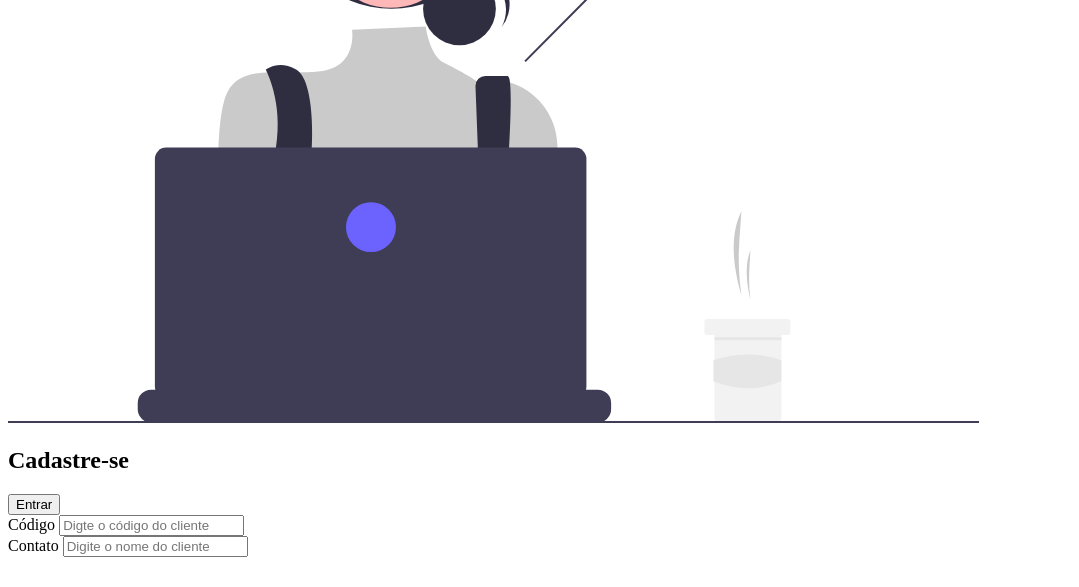
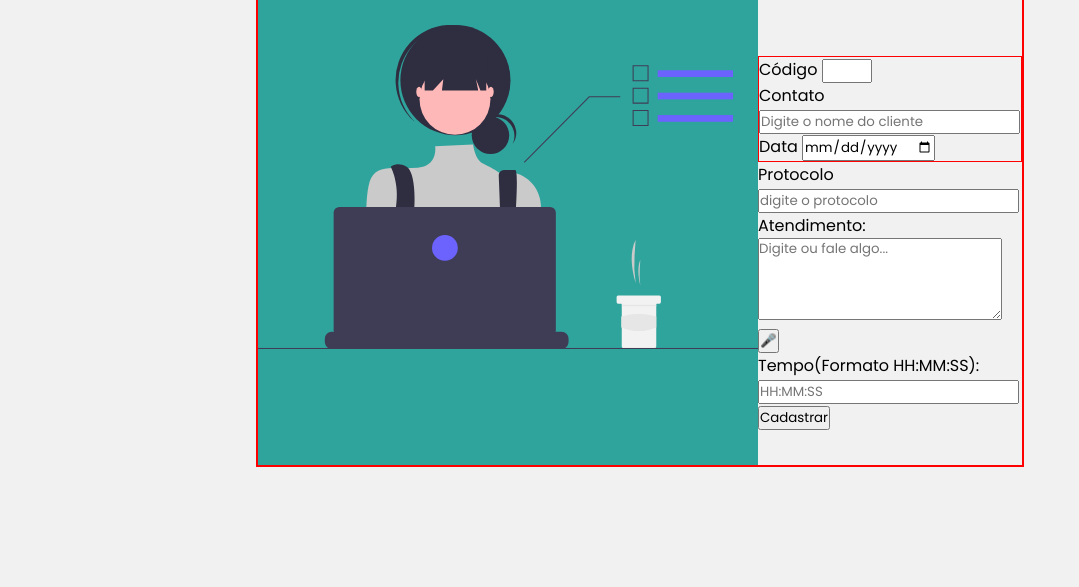
Before and after one commit to matheus173/alessandro-baiano-front, a plain HTML site: page registrar.html in a window 1280 px wide. Shown: the part 213-800 px from the top of the page, without its empty margins (0-1079 px from the left). Drawn offline with Linux system fonts and the light colour scheme.

Commit message:
register

```diff
--- /dev/null
+++ b/assents/CSS/registrar.css
@@ -0,0 +1,96 @@
+@import url('https://fonts.googleapis.com/css2?family=Poppins:ital,wght@0,100;0,200;0,300;0,400;0,500;0,600;0,700;0,800;0,900;1,100;1,200;1,300;1,400;1,500;1,600;1,700;1,800;1,900&display=swap');
+
+* {
+    margin: 0;
+    padding: 0;
+    box-sizing: border-box;
+    font-family: 'Poppins', sans-serif;
+}
+
+
+
+
+body {
+    background-color: #f1f1f1;
+    background-size: cover;
+    background-position: center;
+    background-repeat: no-repeat;
+    height: 100vh;
+    margin: 0;
+
+}
+
+.container {
+    display: flex;
+    align-items: center;
+    justify-content: center;
+    width: 100%;
+    height: 100vh;
+}
+
+.box {
+    height: 70%;
+    width: 60%;
+    display: flex;
+    border: 2px solid red;
+}
+
+/* BOX LEFT */
+
+
+.box-left {
+    display: flex;
+    flex: 1;
+
+    align-items: center;
+    justify-content: center;
+    background-color: #2fa49c;
+}
+
+
+.box-left .left--img {
+    display: flex;
+    align-items: start;
+
+}
+
+
+.box-left .left--img img {
+    width: 500px;
+
+}
+
+
+
+/* BOX RIGHT */
+
+
+
+.box-right {
+
+    display: flex;
+    flex: 1.5;
+    flex-direction: column;
+    justify-content: center;
+}
+
+
+.box-right .box--register {
+    position: relative;
+    bottom: 70px;
+    color: #2fa49c;
+    font-size: 25px;
+    text-align: center;
+
+}
+
+
+.box-right .first--column {
+    border: 1px solid red;
+    width: 100%;
+}
+
+
+.box-right .first--column .coder input {
+    max-width: 50px;
+}
--- a/registrar.html
+++ b/registrar.html
@@ -4,6 +4,7 @@
 <head>
     <meta charset="UTF-8">
     <meta name="viewport" content="width=device-width, initial-scale=1.0">
+    <link rel="stylesheet" href="/assents/CSS/registrar.css">
     <title>registrar</title>
 </head>
 
@@ -21,25 +22,56 @@
 
                 <div class="box-right">
                     <div class="box--register">
-                        <h1>Cadastre-se</h1>
+                        <h1>Cadastre seu atendimento</h1>
                     </div>
 
-                    <div class="box--enter">
-                        <button type="submit" id="submit-btn">Entrar</button>
-                    </div>
+                    <form action="/registrar">
+                        <div class="first--column">
+                            <div class="coder">
+                                <label class="label--coder">Código</label>
+                                <input type="text" id="coder" name="coder"
+                                    required>
+                            </div>
 
-                    <div class="first--column">
-                        <div class="coder">
-                            <label class="label--coder">Código</label>
-                            <input type="text" id="coder" name="coder" placeholder="Digte o código do cliente" required>
+                            <div class="contact">
+                                <label class="label--contact">Contato</label>
+                                <input type="text" id="contact" name="contact" placeholder="Digite o nome do cliente"
+                                    required>
+                            </div>
+
+                            <div class="date">
+                                <label for="data">Data</label>
+                                <input type="date" id="data" name="data" required>
+                            </div>
                         </div>
 
-                        <div class="contact">
-                            <label class="label--contact">Contato</label>
-                            <input type="text" id="contact" name="contact" placeholder="Digite o nome do cliente" required>
+                        <div class="second--column">
+                            <div class="protocol">
+                                <label for="label--protocol">Protocolo</label>
+                                <input type="text" id="protocol" name="protocol" placeholder="digite o protocolo">
+                            </div>
+
+                            <div class="service">
+                                <label for="atendimento">Atendimento:</label>
+                                <div class="input-container">
+                                    <textarea id="atendimento" name="atendimento" placeholder="Digite ou fale algo..."
+                                        required rows="4"></textarea>
+                                    <button id="micButton" title="Clique para falar"
+                                        class="mic-button microphone-icon">🎤</button>
+                                </div>
+                            </div>
                         </div>
-                    </div>
 
+                        <div class="third--column">
+                            <div class="time">
+                                <label for="tempo_atendimento">Tempo(Formato HH:MM:SS):</label>
+                                <input type="text" id="tempo_atendimento" name="tempo_atendimento" maxlength="8"
+                                    placeholder="HH:MM:SS" required>
+                            </div>
+                        </div>
+
+                        <button type="submit" class="submit-btn">Cadastrar</button>
+                    </form>
                 </div>
             </div>
         </div>
```
Also changed, not shown: login.html (+0 -1 lines).
